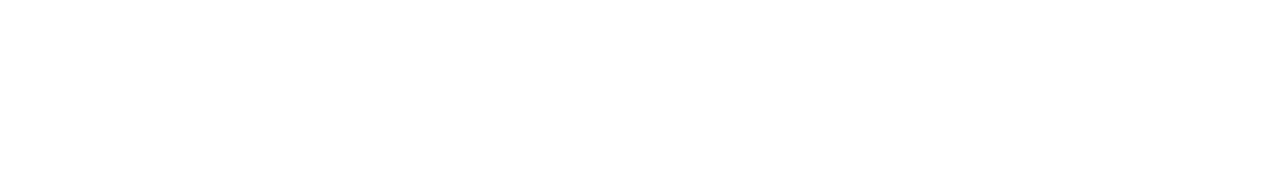
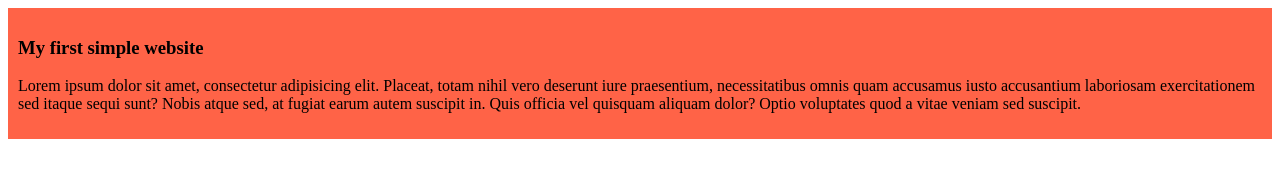
Before and after one commit to aminmia420/my-simple-website-blog, a plain HTML site: page index.html in a window 1280 px wide. Drawn offline with Linux system fonts and the light colour scheme.

Commit message:
'Travling'

```diff
--- a/index.html
+++ b/index.html
@@ -4,8 +4,12 @@
     <meta charset="UTF-8">
     <meta name="viewport" content="width=device-width, initial-scale=1.0">
     <title>my simple website repo</title>
+    <link rel="stylesheet" href="styles/blog.css">
 </head>
 <body>
-
+    <div>
+        <h3>My first simple website</h3>
+        <p>Lorem ipsum dolor sit amet, consectetur adipisicing elit. Placeat, totam nihil vero deserunt iure praesentium, necessitatibus omnis quam accusamus iusto accusantium laboriosam exercitationem sed itaque sequi sunt? Nobis atque sed, at fugiat earum autem suscipit in. Quis officia vel quisquam aliquam dolor? Optio voluptates quod a vitae veniam sed suscipit.</p>
+    </div>
 </body>
 </html>
--- /dev/null
+++ b/styles/blog.css
@@ -0,0 +1,4 @@
+div{
+    background-color: tomato;
+    padding: 10px;
+}
```
